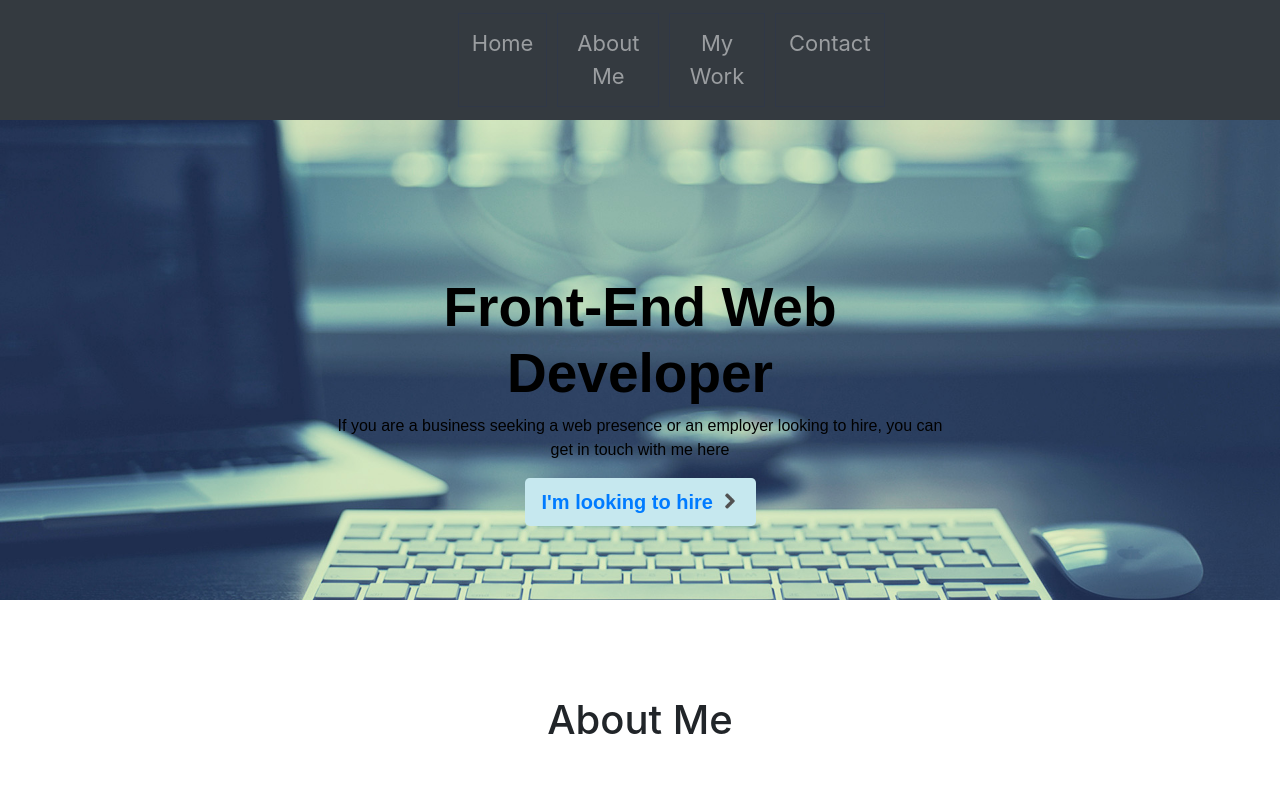
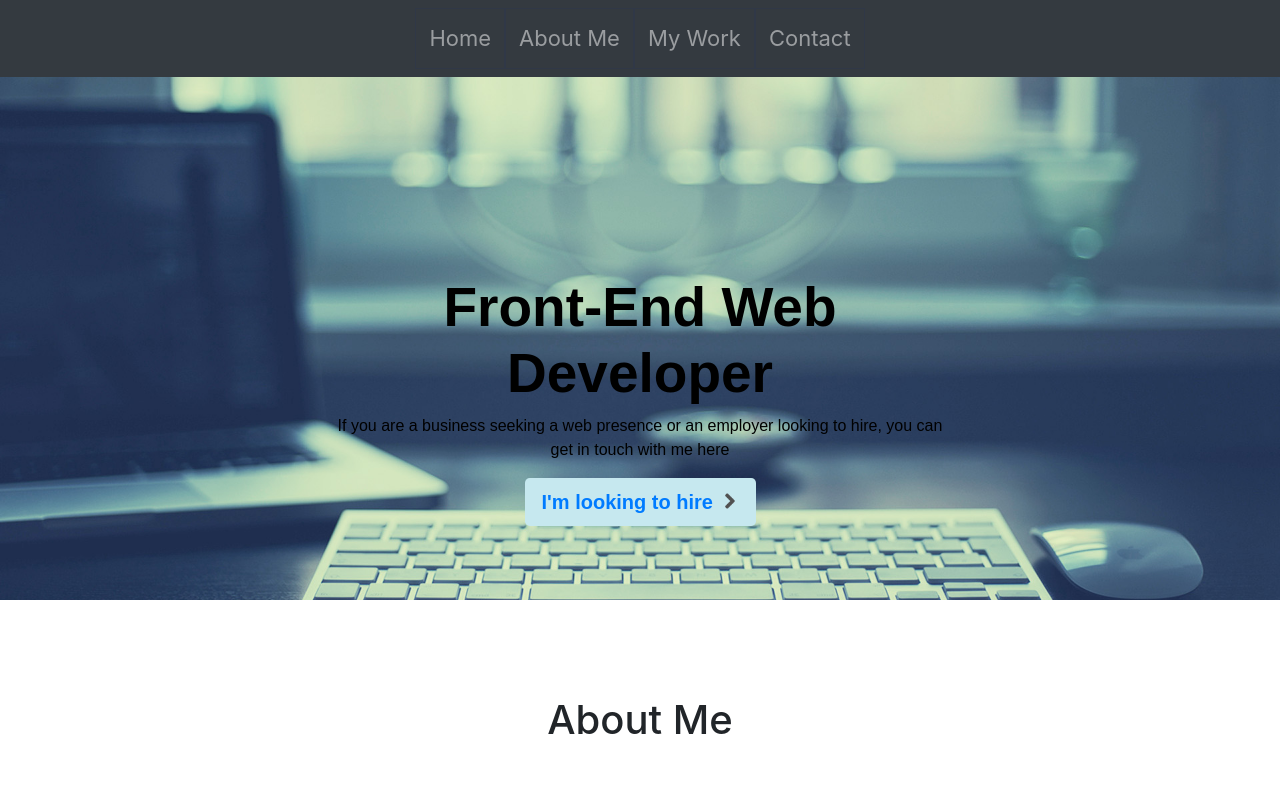
Before and after one commit to Piyush-1332/Piyush-1332.github.io, a plain HTML site: page index.html in a window 1280 px wide. Shown: the top 797 px of the page. Drawn offline with nearby package versions, Linux system fonts and the light colour scheme; some packages are replaced by stand-ins of ours.

Commit message:
nav repair

```diff
--- a/index.html
+++ b/index.html
@@ -10,12 +10,12 @@
   </div>
   <body onload="myFun()" style="margin:0px;">
     <div id="myDiv" style="display:none;" class="animate-bottom">
-    <nav class="nav navbar navbar-expand-lg navbar-dark bg-dark fixed-top">
+    <nav class="nav navbar navbar-expand-lg navbar-dark bg-dark fixed-top place">
       <button class="navbar-toggler" type="button" data-toggle="collapse" data-target="#navbarNavDropdown" aria-controls="navbarNavDropdown" aria-expanded="false" aria-label="Toggle navigation">
         <span class="navbar-toggler-icon"></span>
       </button>
       <div class="collapse navbar-collapse" id="navbarNavDropdown">
-        <ul class="navbar-nav place">
+        <ul class="navbar-nav mx-auto">
           <li class="nav-item">
             <a class="nav-link" href="#home">Home</a>
           </li>
--- a/style.css
+++ b/style.css
@@ -33,17 +33,13 @@
 .link1:hover{
   color: inherit;
 }
-.place{
-  margin-left: 35%;
-  margin-right: 30%;
-}
+
 li{
   border: .5px solid;
   border-color:#303847  ;
   text-align: center;
   padding: 5px;
   font-size:22px;
-  margin: 5px;
 }
 /* .bottom-btn{
   background-color: #f04;
```
Also changed, not shown: logo12.jpg (added), logo2.jpg (added), logo3.jpg (added).
